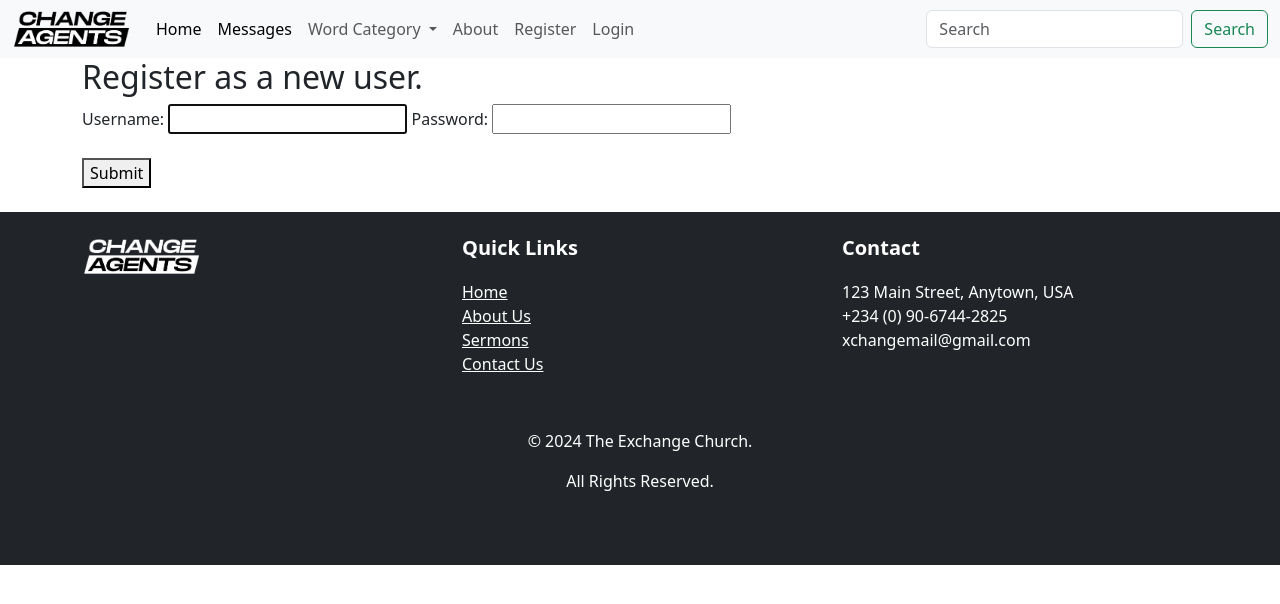
After one commit to Sevenwings26/word_post, a Django app: page /user-login/ in a window 1280 px wide. The commit adds this page. Shown: the top 604 px of the page. Run offline with Django 4.2, Linux system fonts and the light colour scheme.

Commit message:
Authenticate

```diff
--- a/blog/admin.py
+++ b/blog/admin.py
@@ -6,6 +6,10 @@ from .models import Sermon, Preacher_info, Category
 # wordUser
 # word4321
 
+# # other users --
+# Iyanu
+# wonders123
+
 admin.site.register(Preacher_info)
 admin.site.register(Category)
 admin.site.register(Sermon)
--- a/blog/views.py
+++ b/blog/views.py
@@ -1,11 +1,20 @@
 
-from django.shortcuts import render, get_object_or_404
+from django.shortcuts import render, get_object_or_404, redirect
 from .models import Sermon
-from django.http import HttpResponse
+
+from django.contrib.auth.forms import UserCreationForm, AuthenticationForm
+
+from django.contrib.auth import login, logout
+
+
 
 def home_page(request):
+    return render(request, 'index.html')
+
+
+def blogsPage(request):
     posts = Sermon.objects.all()
-    return render(request, 'index.html', {'posts': posts})
+    return render(request, 'allblogs.html', {"posts":posts})
 
 def page(request, id):
     post = get_object_or_404(Sermon, id=id)
@@ -15,3 +24,36 @@ def page(request, id):
 # def post_page(request, slug):
 #     return HttpResponse(slug)
 #     # return render(request, 'pages/post_detail.html' )
+
+def register(request):
+    if request.method == "POST":
+        form = UserCreationForm(request.POST)
+        if form.is_valid():
+            form.save()
+            return redirect('blogs')
+    else:
+        form = UserCreationForm()
+    return render(request, 'register.html', {"form":form})
+
+
+def login_user(request):
+    if request.method == "POST":
+        form = AuthenticationForm(data=request.POST)
+        if form.is_valid():
+            login(request, form.get_user())
+            if 'next' in request.POST:
+                return redirect(request.POST.get('next'))
+            else:
+                return redirect('blogs')
+    else:
+        form = AuthenticationForm()
+    return render(request, 'login.html', {'form':form})
+
+
+def logout_user(request):
+  if request.method == "POST":
+    logout(request)
+    return redirect('home')  # Redirect to home page after logout
+  else:
+    form = AuthenticationForm()
+  return render(request, 'logout.html', {'form':form})
--- a/core/urls.py
+++ b/core/urls.py
@@ -1,19 +1,3 @@
-"""
-URL configuration for core project.
-
-The `urlpatterns` list routes URLs to views. For more information please see:
-    https://docs.djangoproject.com/en/4.2/topics/http/urls/
-Examples:
-Function views
-    1. Add an import:  from my_app import views
-    2. Add a URL to urlpatterns:  path('', views.home, name='home')
-Class-based views
-    1. Add an import:  from other_app.views import Home
-    2. Add a URL to urlpatterns:  path('', Home.as_view(), name='home')
-Including another URLconf
-    1. Import the include() function: from django.urls import include, path
-    2. Add a URL to urlpatterns:  path('blog/', include('blog.urls'))
-"""
 
 from django.contrib import admin
 from django.urls import path
@@ -24,7 +8,11 @@ from django.conf import settings
 urlpatterns = [
     path("admin/", admin.site.urls),
     path("", views.home_page, name='home'),
+    path("messages/", views.blogsPage, name='blogs'),
     path("page/<int:id>/", views.page, name='post'),
+    path("user-registration/", views.register, name='register'),
+    path("user-login/", views.login_user, name='login'),
+    path("user-logout/", views.logout_user, name='logout'),
 ]
 
 urlpatterns += static(settings.MEDIA_URL, document_root = settings.MEDIA_ROOT)
--- a/templates/base.html
+++ b/templates/base.html
@@ -27,10 +27,13 @@
               <li class="nav-item">
                 <a
                   class="nav-link active"
-                  aria-current="page"
+                  aria-current="Home-page"
                   href="{% url 'home' %}"
                   >Home</a
                 >
+              </li>
+              <li class="nav-item">
+                <a class="nav-link active" aria-current="Blog-page" href="{% url 'blogs' %}">Messages</a>
               </li>
 
               <li class="nav-item dropdown">
@@ -51,10 +54,27 @@
                     <a class="dropdown-item" href="#">Something else here</a>
                   </li>
                 </ul>
-                              <li class="nav-item">
+              <li class="nav-item">
                 <a class="nav-link" href="#">About</a>
               </li>
               </li>
+              {% if user.is_authenticated %}
+                <li>{{ user.username }}</li>
+                <form action="{% url 'logout' %}" method="post">
+                  {% csrf_token %}
+                  <button type="submit" name="logout_button" class="btn" aria-label="User Logout" title="User Logout">
+                    Logout
+                  </button>
+                </form>
+
+              {% else %}
+                <li class="nav-item">
+                  <a class="nav-link" href="{% url 'register' %}">Register</a>
+                </li>
+                <li class="nav-item">
+                  <a class="nav-link" href="{% url 'login' %}">Login</a>
+                </li>
+                {% endif %}
             </ul>
             <form class="d-flex" role="search">
               <input
--- /dev/null
+++ b/templates/login.html
@@ -0,0 +1,13 @@
+{% extends 'base.html' %} {% block content %}
+
+<div class="container">
+  <h2>Register as a new user.</h2>
+  <form action="" method="POST">
+    {% csrf_token %} {{ form }}
+    <br />
+    <br />
+    <button>Submit</button>
+  </form>
+  <br />
+</div>
+{% endblock %}
```
Also changed, not shown: templates/allblogs.html (added, +16 -0 lines), templates/index.html (+7 -12 lines), templates/logout.html (added, +11 -0 lines), templates/register.html (added, +13 -0 lines).
